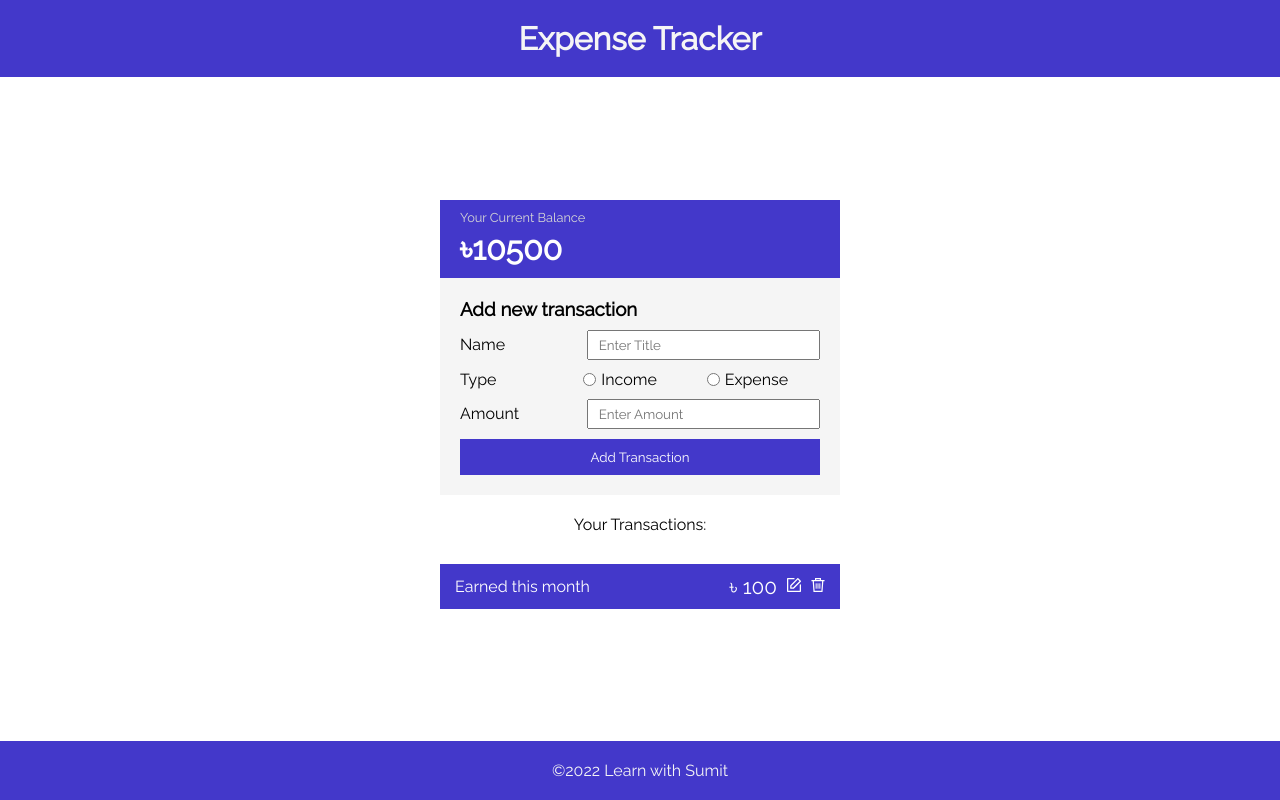
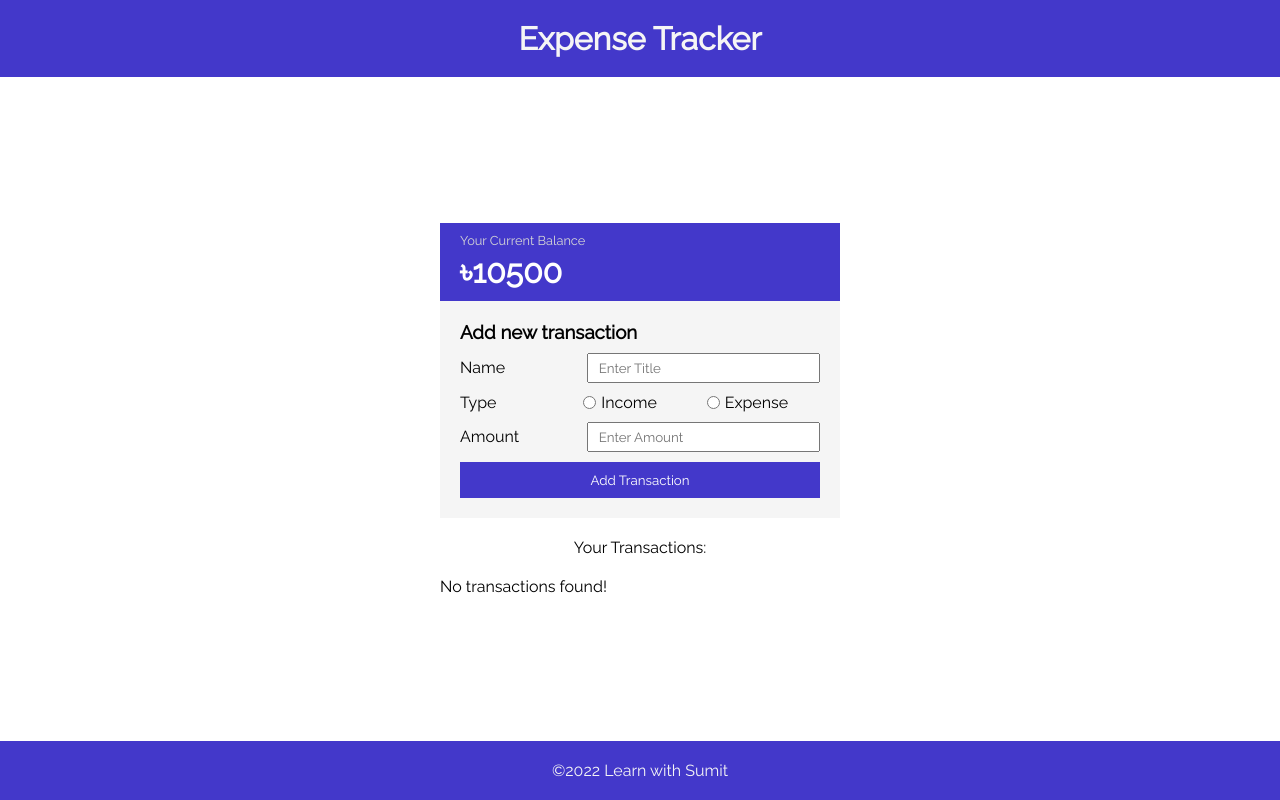
Before and after one commit to Siydulislam/react-redux-toolkit-expense-tracker, a React (Create React App) app: page / in a window 1280 px wide. Built offline with nearby package versions, Linux system fonts and the light colour scheme.

Commit message:
feature-getting list of transactions

```diff
--- a/src/components/Transactions/Transaction.js
+++ b/src/components/Transactions/Transaction.js
@@ -1,12 +1,14 @@
 import deleteImage from "../../assets/images/delete.svg";
 import editImage from "../../assets/images/edit.svg";
 
-export default function Transaction() {
+export default function Transaction({ transaction }) {
+    const { name, amount, type } = transaction || {};
+
     return (
-        <li className="transaction income">
-            <p>Earned this month</p>
+        <li className={`transaction ${type}`}>
+            <p>{name}</p>
             <div className="right">
-                <p>৳ 100</p>
+                <p>৳ {amount}</p>
                 <button className="link">
                     <img alt="Edit" className="icon" src={editImage} />
                 </button>
--- a/src/components/Transactions/Transactions.js
+++ b/src/components/Transactions/Transactions.js
@@ -1,13 +1,30 @@
+import { useSelector } from "react-redux";
 import Transaction from "./Transaction";
 
 export default function Transactions() {
+    const { transactions, isLoading, isError } = useSelector(state => state.transaction);
+
+    // decide what to render
+    let content = null;
+    if (isLoading) content = <p>Loading...</p>;
+
+    if (!isLoading && isError) content = <p className="Error">There was an error occured!</p>;
+
+    if (!isLoading && !isError && transactions?.length === 0) {
+        content = <p>No transactions found!</p>
+    }
+
+    if (!isLoading && !isError && transactions?.length > 0) {
+        content = transactions.map(transaction => <Transaction key={transaction.id} transaction={transaction} />)
+    }
+
     return (
         <>
             <p className="second_heading">Your Transactions:</p>
 
             <div className="conatiner_of_list_of_transactions">
                 <ul>
-                    <Transaction />
+                    {content}
                 </ul>
             </div>
         </>
```
Also changed, not shown: 1 other file (tests, documents, lock files or other folders).
